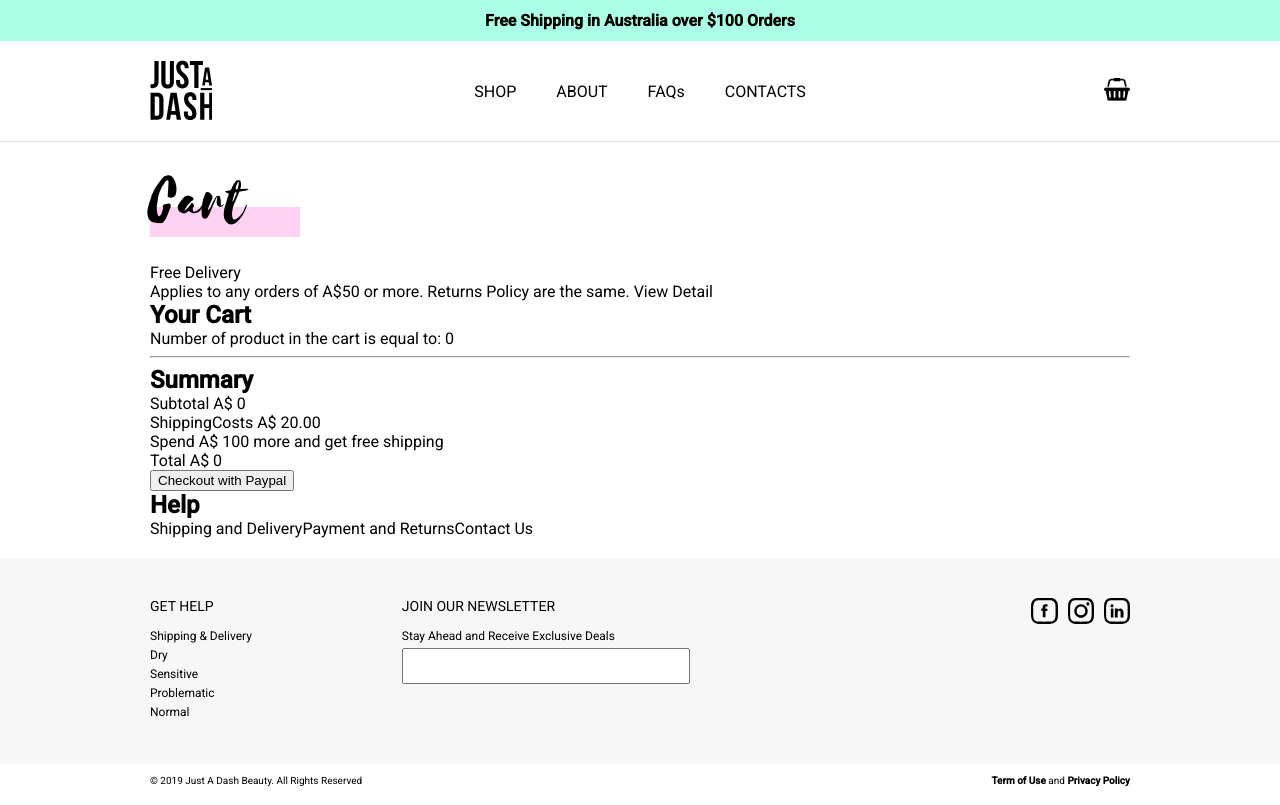
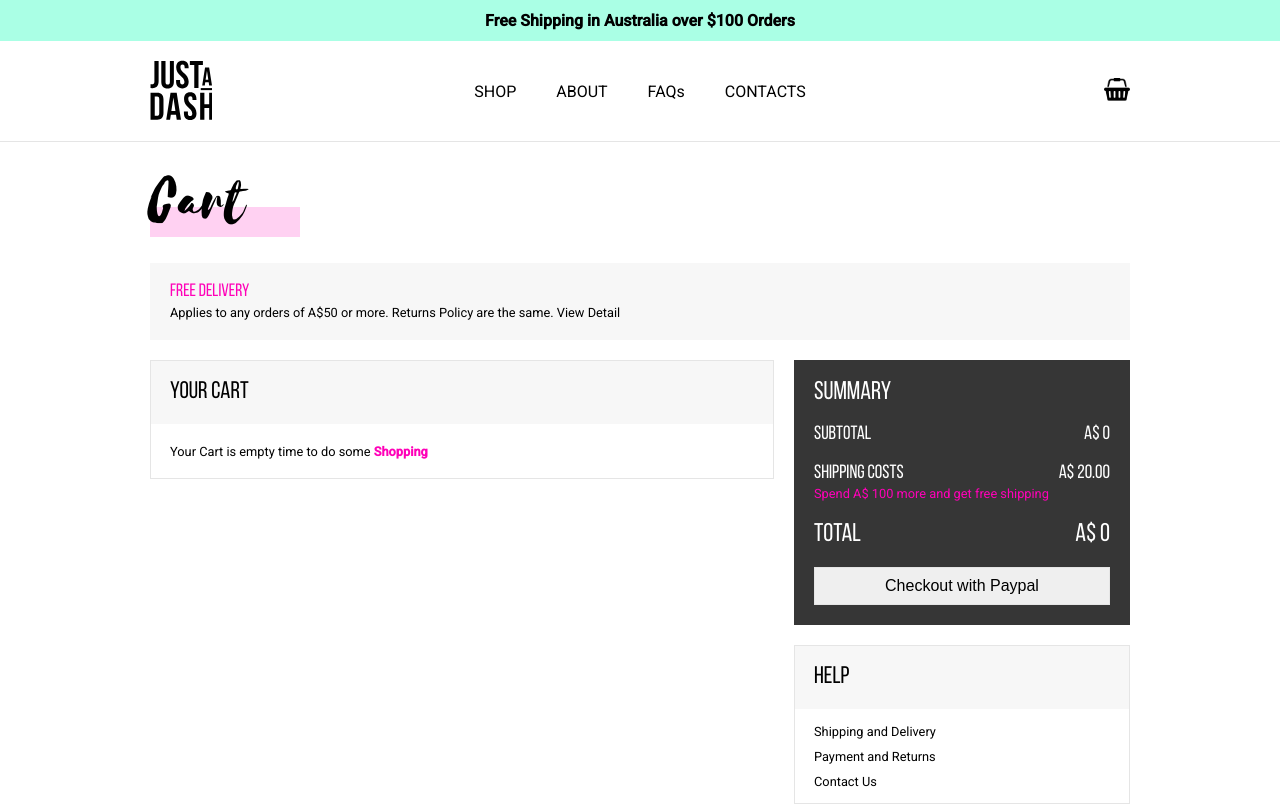
Before and after one commit to JohPik/justADashBeauty, a React (Create React App) app: page /cart in a window 1280 px wide. Shown: the top 805 px of the page. Built offline with nearby package versions, Linux system fonts and the light colour scheme.

Commit message:
Made Great progress on Styling Cart Component

```diff
--- a/src/components/pages/Cart.js
+++ b/src/components/pages/Cart.js
@@ -9,13 +9,10 @@ const Cart = () => {
     return (
       <div className="current-cart-container">
         <h2>Your Cart</h2>
-        { cart.length < 0 ? (
-          <p>Cart is empty</p>
+        { cart.length < 1 ? (
+          <p className="empty-cart">Your Cart is empty time to do some <Link to="shop/skintype=all&prodtype=all">Shopping</Link></p>
           ) : (
-            <Fragment>
-            <p className="underline">Number of product in the cart is equal to: {cart.length}</p>
-            <hr/>
-            <section className="cart-content">
+          <div className="cart-content">
             {cart.map(product => {
               return(
                 <div key={product.id} className="cart-content-single">
@@ -27,27 +24,23 @@ const Cart = () => {
                   <div className="prod-info-container">
                     <h3>{product.name}</h3>
                     <h4>{product.subName}</h4>
-                    </div>
-
-                     <p>A${product.price} <span>(Unit Price)</span></p>
-
                       <div className="prod-qty-container">
                         <p>Quantity</p>
                         <button className="qty-slct">+</button>
                           {product.count}
                         <button className="qty-slct">-</button>
                        </div>
+                  </div>
 
-                    <p>Total Product Price: ${product.total}</p>
-
-                    <span>DELETE</span>
+                  <div className="align-right">
+                    <p>AU$ {product.total}</p>
+                    <button>DELETE</button>
+                  </div>
 
                 </div>
                  )}
               )}
-           </section>
-
-            </Fragment>
+         </div>
         )}
       </div>
     )
@@ -60,11 +53,11 @@ const Cart = () => {
         <p className="summary-subtotal">Subtotal <span>A$ {total}</span></p>
         { total < 100 ? (
           <Fragment>
-            <p className="summary-shipping">ShippingCosts <span>A$ 20.00</span></p>
-            <span>Spend A$ { 100 - total } more and get free shipping</span>
+            <p className="summary-shipping">Shipping Costs <span>A$ 20.00</span></p>
+            <span className="spend-more-shipping">Spend A$ { 100 - total } more and get free shipping</span>
           </Fragment>
         ) : (
-          <p className="summary-shipping">ShippingCosts <span>A$ 0.00</span></p>
+          <p className="summary-shipping">Shipping Costs <span>A$ 0.00</span></p>
         )}
         <p className="summary-total">Total <span>A$ {total}</span></p>
         <button className="paypal-button">Checkout with Paypal</button>
@@ -76,9 +69,11 @@ const Cart = () => {
     return (
       <div className="help-container">
         <h2>Help</h2>
+        <div className="help-links">
           <Link to="/">Shipping and Delivery</Link>
           <Link to="/">Payment and Returns</Link>
           <Link to="/">Contact Us</Link>
+        </div>
       </div>
     )
   }
--- a/src/index.css
+++ b/src/index.css
@@ -1058,3 +1058,313 @@ button.qty-slct:hover {
 .modal-button-section button:hover {
   background-color: #e5e5e5;
 }
+
+
+/************** CART **************/
+
+/* Delivery Container */
+
+.delivery-container {
+  background: #F7F7F7;
+  padding: 20px;
+  font-size: .8em;
+  margin-bottom: 20px;
+}
+
+.delivery-container p {
+  text-transform: uppercase;
+  font-family: "bebasNeue";
+  font-weight: normal;
+  font-size: 1.4em;
+  margin-bottom: 5px;
+  color: #FF01B8;
+}
+
+/* Main Section */
+
+.main-cart-container {
+  display: flex;
+}
+
+.current-cart-container {
+  width: 65%;
+  margin-right: 20px;
+}
+
+.cart-sidebar {
+  width: 35%;
+}
+
+/* Sidebar */
+.summary-container {
+  padding: 20px;
+  background: #363636;
+  color: white;
+  margin-bottom: 20px;
+}
+
+.summary-container h2, .summary-container p {
+  text-transform: uppercase;
+  font-family: "bebasNeue";
+  font-weight: normal;
+}
+
+.summary-container h2 {
+  font-size: 1.6em;
+}
+
+.summary-container p {
+  margin-top: 20px;
+  font-size: 1.2em;
+  position: relative;
+}
+
+.summary-container p span {
+  margin-top: 20px;
+  position: absolute;
+  right: 0;
+  top: -20px;
+}
+
+span.spend-more-shipping {
+  color: #FF01B8;
+  font-size: .8em;
+}
+
+.summary-container .summary-total {
+  font-size: 1.6em;
+  margin-bottom: 20px;
+}
+
+.summary-container .paypal-button {
+  box-shadow: inset 1px 0 0 0 #e5e5e5, inset -1px 0 0 0 #e5e5e5, inset 0 1px 0 0 #e5e5e5, inset 0 -1px 0 0 #e5e5e5;
+  padding: 10px 20px;
+  font-size: 1em;
+  border: none;
+  position: relative;
+  cursor: pointer;
+  transition: all .1s ease-out;
+  width: 100%;
+}
+
+.help-container {
+  box-shadow: inset 1px 0 0 0 #e5e5e5, inset -1px 0 0 0 #e5e5e5, inset 0 1px 0 0 #e5e5e5, inset 0 -1px 0 0 #e5e5e5;
+}
+
+.help-container h2 {
+  box-shadow: inset 1px 0 0 0 #e5e5e5, inset -1px 0 0 0 #e5e5e5, inset 0 1px 0 0 #e5e5e5;
+  background: #F7F7F7;
+  padding: 20px;
+  text-transform: uppercase;
+  font-family: "bebasNeue";
+  font-weight: normal;
+}
+
+.help-container .help-links {
+  padding: 10px;
+}
+
+.help-container a {
+  display: block;
+  padding: 5px 10px;
+  font-size: .8em;
+}
+
+.help-container a:hover {
+  text-decoration: line-through;
+}
+
+
+
+/* Container List */
+
+.current-cart-container {
+  box-shadow: inset 1px 0 0 0 #e5e5e5, inset -1px 0 0 0 #e5e5e5, inset 0 1px 0 0 #e5e5e5, inset 0 -1px 0 0 #e5e5e5;
+  height: fit-content;
+}
+
+.empty-cart {
+  padding: 20px;
+  font-size: .8em;
+}
+
+.empty-cart a {
+  color: #FF01B8;
+  font-weight: bold;
+}
+
+
+.current-cart-container h2 {
+  box-shadow: inset 1px 0 0 0 #e5e5e5, inset -1px 0 0 0 #e5e5e5, inset 0 1px 0 0 #e5e5e5;
+  background: #F7F7F7;
+  padding: 20px;
+  text-transform: uppercase;
+  font-family: "bebasNeue";
+  font-weight: normal;
+}
+
+.cart-content {
+  padding: 0 20px;
+  justify-content: space-between;
+}
+
+.cart-content-single {
+  display: flex;
+  box-shadow: inset 0 -1px 0 0 #e5e5e5;
+  margin: 20px 0;
+  padding-bottom: 10px;
+}
+
+.cart-content-single  img {
+  width: 150px;
+  margin-right: 20px;
+}
+
+.cart-content-single .align-right {
+  margin-left: auto;
+  margin-right: 0;
+}
+
+
+/*
+<p className="summary-subtotal">Subtotal <span>A$ {total}</span></p>
+{ total < 100 ? (
+  <Fragment>
+    <p className="summary-shipping">Shipping Costs <span>A$ 20.00</span></p>
+    <span className="spend-more-shipping">Spend A$ { 100 - total } more and get free shipping</span>
+  </Fragment>
+) : (
+  <p className="summary-shipping">ShippingCosts <span>A$ 0.00</span></p>
+)}
+<p className="summary-total">Total <span>A$ {total}</span></p>
+<button className="paypal-button">Checkout with Paypal</button>
+
+
+*/
+
+
+
+
+
+
+/*
+
+Single List Item
+.cart .cart-content-single {
+  display: flex;
+  align-items:center;
+  overflow: hidden;
+}
+
+img
+.cart .img-container {
+  width: 150px;
+  position: relative;
+  display: flex;
+  flex-direction: column;
+  justify-content: center;
+  align-items: center;
+  overflow: hidden;
+  margin-right: 25px;
+}
+
+.cart .cart-content-single img {
+  max-width: 150px;
+  transition: all .2s ease-out;
+}
+
+.cart .cart-content-single .img-container:hover img {
+  transform: scale(1.2) rotate(10deg);
+}
+
+prodInfo
+
+.cart .cart-content-single .prod-info-container h3 {
+  font-family: "selima";
+  margin-bottom: 5px;
+  font-size: 2em;
+  font-weight: 400;
+  transition: all .2s ease-out;
+}
+
+.cart .cart-content-single .prod-info-container h3:hover {
+  transform: skew(-15deg, 0deg);
+}
+
+.cart .cart-content-single .prod-info-container h4 {
+  text-transform: uppercase;
+  font-family: "bebasNeue";
+  font-weight: normal;
+  font-size: 1.3em;
+  margin-bottom: 10px;
+}
+
+.cart .cart-content-single .prod-info-container p {
+  font-weight: bold;
+}
+
+.cart .cart-content-single .prod-info-container span {
+  text-transform: uppercase;
+  font-weight: normal;
+  font-size: .8em;
+}
+ */
+
+
+
+
+/*
+.shop-list .product-container .img-container {
+  width: 230px;
+  position: relative;
+  display: flex;
+  flex-direction: column;
+  justify-content: center;
+  align-items: center;
+  overflow: hidden;
+}
+
+.shop-list i {
+  width: 230px;
+  margin: 5px;
+}
+
+.shop-list .product-container img {
+  max-width: 230px;
+  transition: all .2s ease-out;
+}
+
+.shop-list .product-container .img-container:hover img {
+  transform: scale(1.2) rotate(10deg);
+}
+
+.shop-list .product-container h3 {
+  font-family: "selima";
+  margin: 10px 0 5px 0;
+  font-size: 1.8em;
+  font-weight: 400;
+  transition: all .2s ease-out;
+}
+
+.shop-list .product-container h3:hover {
+  transform: skew(-15deg, 0deg);
+}
+
+.shop-list .product-container h4 {
+  text-transform: uppercase;
+  font-family: "bebasNeue";
+  font-weight: normal;
+  font-size: 1.3em;
+  display: inline;
+}
+
+.product-container span {
+    background: #AAFFE5;
+    padding: 2px;
+    font-size: .8em;
+    position: absolute;
+    right: 0;
+    font-weight: bold;
+}
+
+*/
```
Lines whose indentation alone changed are shown as unchanged.
